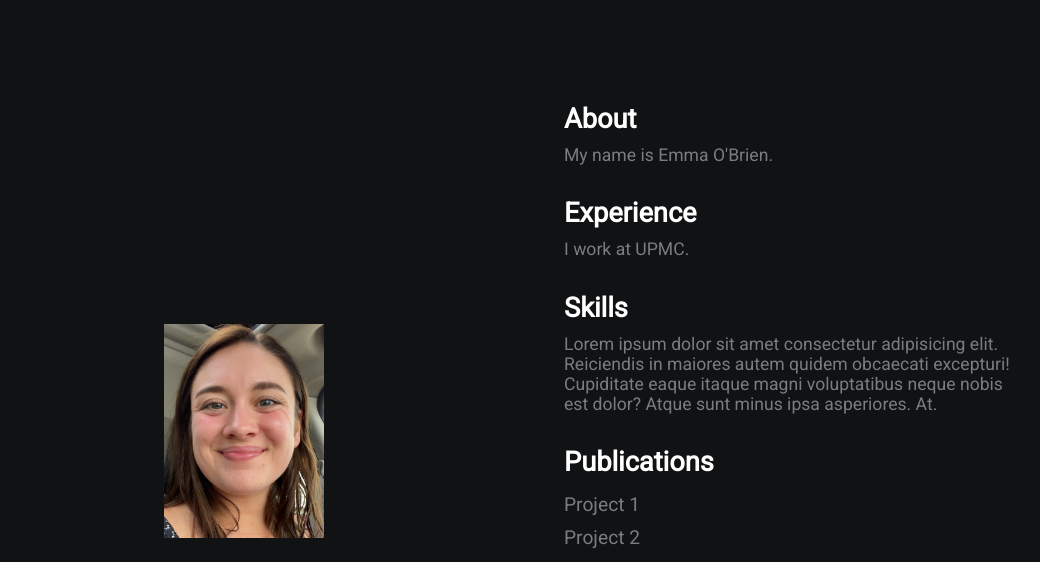
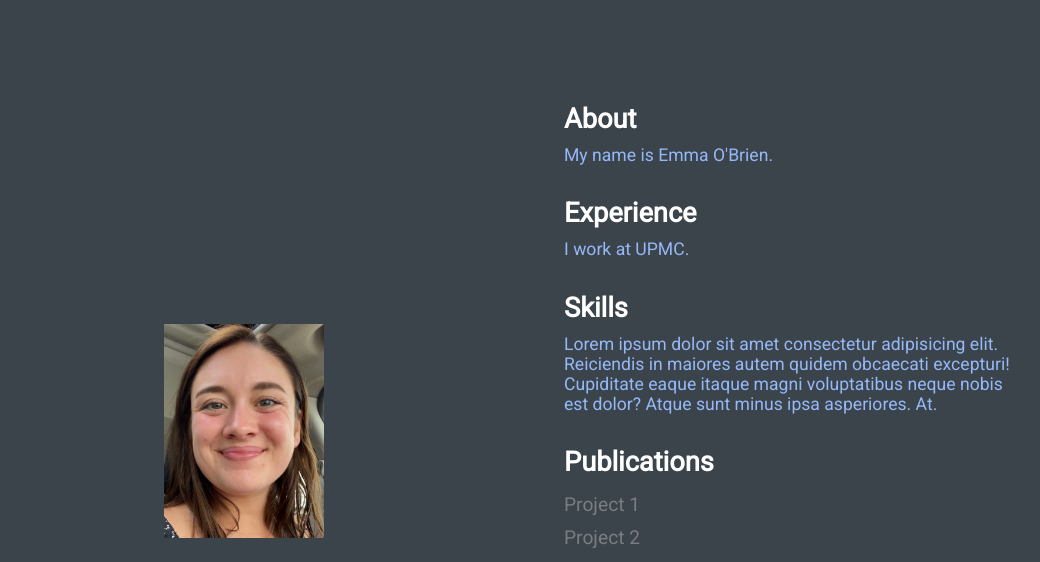
Before and after one commit to obrienemj/obrienemj.github.io, a plain HTML site: page index.html in a window 1280 px wide. Shown: the top 562 px of the page, without its empty margins (76-1116 px from the left). Drawn offline with Linux system fonts and the light colour scheme.

Commit message:
style changes

```diff
--- a/style.css
+++ b/style.css
@@ -10,8 +10,8 @@ body{
     margin: 0;
     padding: 0;
     font-family: 'Roboto', sans-serif;
-    background-color: #101214;
-    color: #7A7C80;
+    background-color: #3c444b;
+    color: rgb(149, 184, 248);
 
 }
 
```
